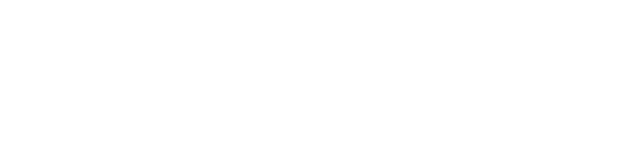
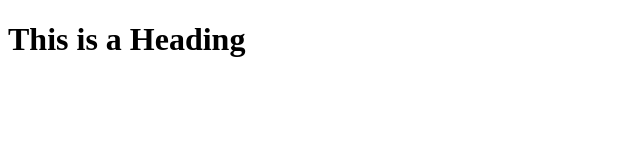
Before and after one commit to favourFW/nairaland-clone-page, a plain HTML site: page index.html in a window 1280 px wide. Shown: the whole page, without its empty margins (0-640 px from the left). Drawn offline with Linux system fonts and the light colour scheme.

Commit message:
Update index.html

```diff
--- a/index.html
+++ b/index.html
@@ -7,6 +7,8 @@
     <title>Document</title>
 </head>
 <body>
-
+    <div>
+        <h1>This is a Heading </h1>
+    </div>
 </body>
 </html>
```
